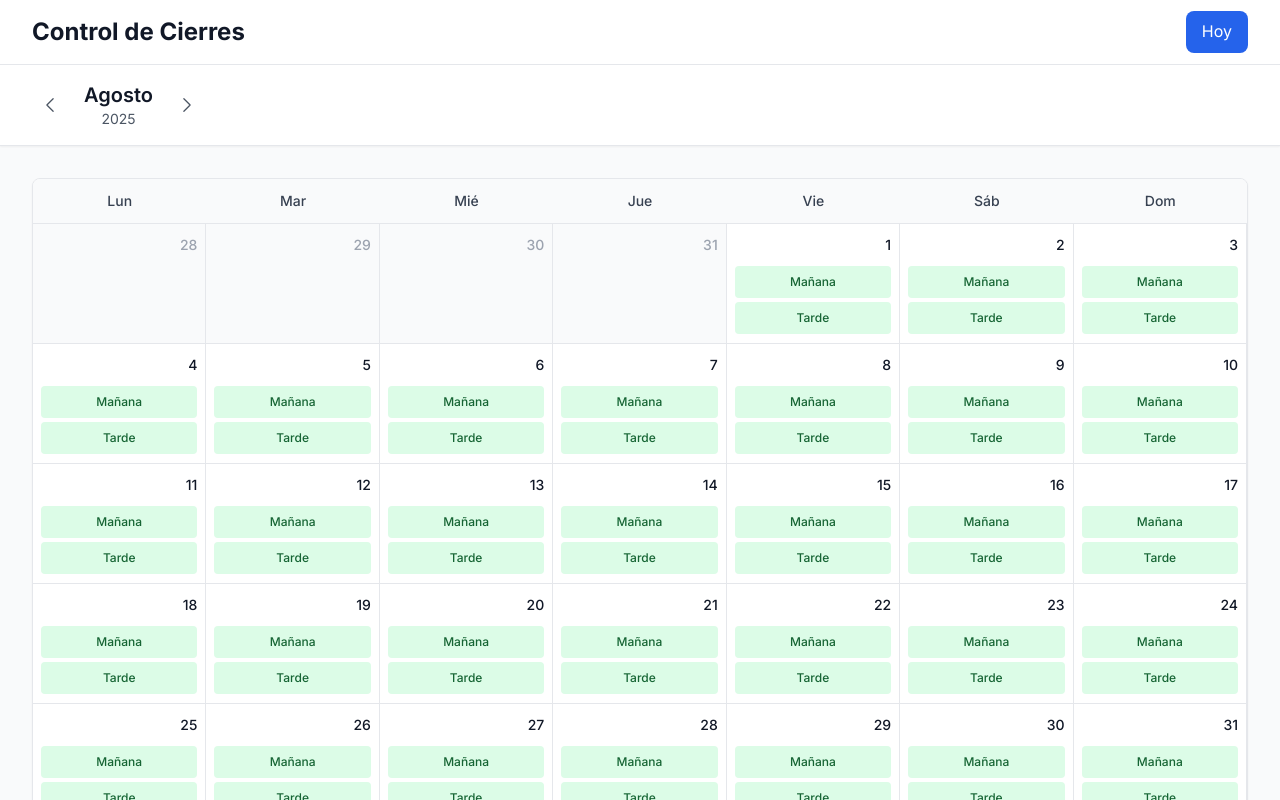
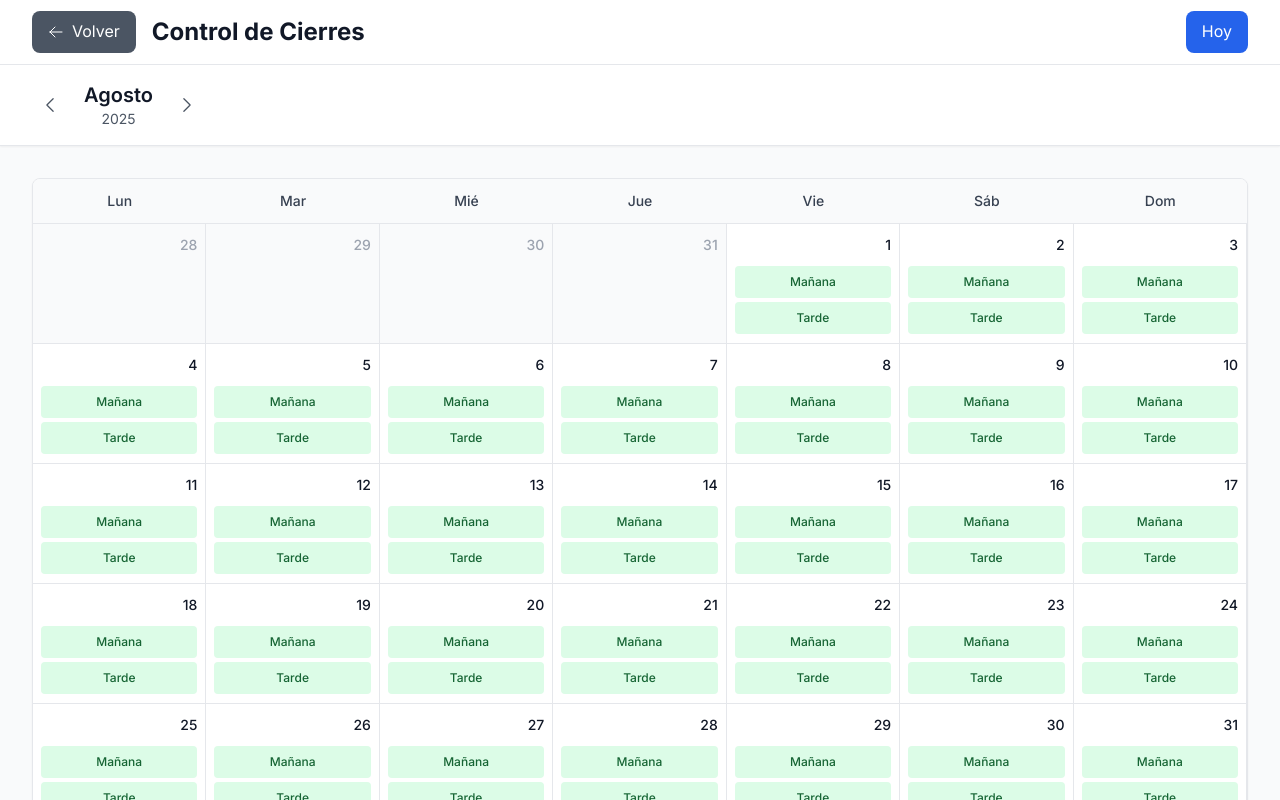
Before and after one commit to VilyaTanke/taskmang, a Next.js app: page /control-cierres in a window 1280 px wide. Shown: the top 800 px of the page. Built offline with nearby package versions, Linux system fonts and the light colour scheme.

Commit message:
creación de boton de dashboard, y asignación de funcion de boton Hoy

```diff
--- a/src/app/control-cierres/page.tsx
+++ b/src/app/control-cierres/page.tsx
@@ -1,8 +1,9 @@
 'use client';
 
 import { memo, useState, useCallback } from 'react';
-import { ChevronLeftIcon, ChevronRightIcon } from '@heroicons/react/24/outline';
+import { ChevronLeftIcon, ChevronRightIcon, ArrowLeftIcon } from '@heroicons/react/24/outline';
 import ClosureModal from '@/components/ClosureModal';
+import { useRouter } from 'next/navigation';
 
 interface ClosureData {
   id: string;
@@ -13,10 +14,12 @@ interface ClosureData {
 }
 
 const ControlCierresPage = memo(function ControlCierresPage() {
+  const router = useRouter();
   const [currentDate, setCurrentDate] = useState(new Date());
   const [selectedClosure, setSelectedClosure] = useState<ClosureData | null>(null);
   const [showModal, setShowModal] = useState(false);
   const [closures, setClosures] = useState<ClosureData[]>([]);
+  const [highlightedDay, setHighlightedDay] = useState<string | null>(null);
 
   // Navegación del calendario
   const goToPreviousMonth = useCallback(() => {
@@ -36,7 +39,14 @@ const ControlCierresPage = memo(function ControlCierresPage() {
   }, []);
 
   const goToToday = useCallback(() => {
-    setCurrentDate(new Date());
+    const today = new Date();
+    setCurrentDate(today);
+    setHighlightedDay(today.toISOString().split('T')[0]);
+
+    // Remover el resaltado después de 3 segundos
+    setTimeout(() => {
+      setHighlightedDay(null);
+    }, 3000);
   }, []);
 
   // Obtener información del mes actual
@@ -125,7 +135,16 @@ const ControlCierresPage = memo(function ControlCierresPage() {
       <div className="bg-white shadow-sm border-b border-gray-200">
         <div className="max-w-7xl mx-auto px-4 sm:px-6 lg:px-8">
           <div className="flex items-center justify-between h-16">
-            <h1 className="text-2xl font-bold text-gray-900">Control de Cierres</h1>
+            <div className="flex items-center space-x-4">
+              <button
+                onClick={() => router.push('/dashboard')}
+                className="flex items-center space-x-2 px-4 py-2 bg-gray-600 text-white rounded-lg hover:bg-gray-700 transition-colors"
+              >
+                <ArrowLeftIcon className="w-4 h-4" />
+                <span>Volver</span>
+              </button>
+              <h1 className="text-2xl font-bold text-gray-900">Control de Cierres</h1>
+            </div>
             <div className="flex items-center space-x-4">
               <button
                 onClick={goToToday}
@@ -185,6 +204,8 @@ const ControlCierresPage = memo(function ControlCierresPage() {
                 key={index}
                 className={`min-h-[120px] border-r border-b border-gray-200 p-2 ${
                   !day.isCurrentMonth ? 'bg-gray-50' : 'bg-white'
+                } ${
+                  highlightedDay === day.date ? 'ring-2 ring-blue-500 ring-inset bg-blue-50' : ''
                 }`}
               >
                 <div className="text-right mb-2">
```
